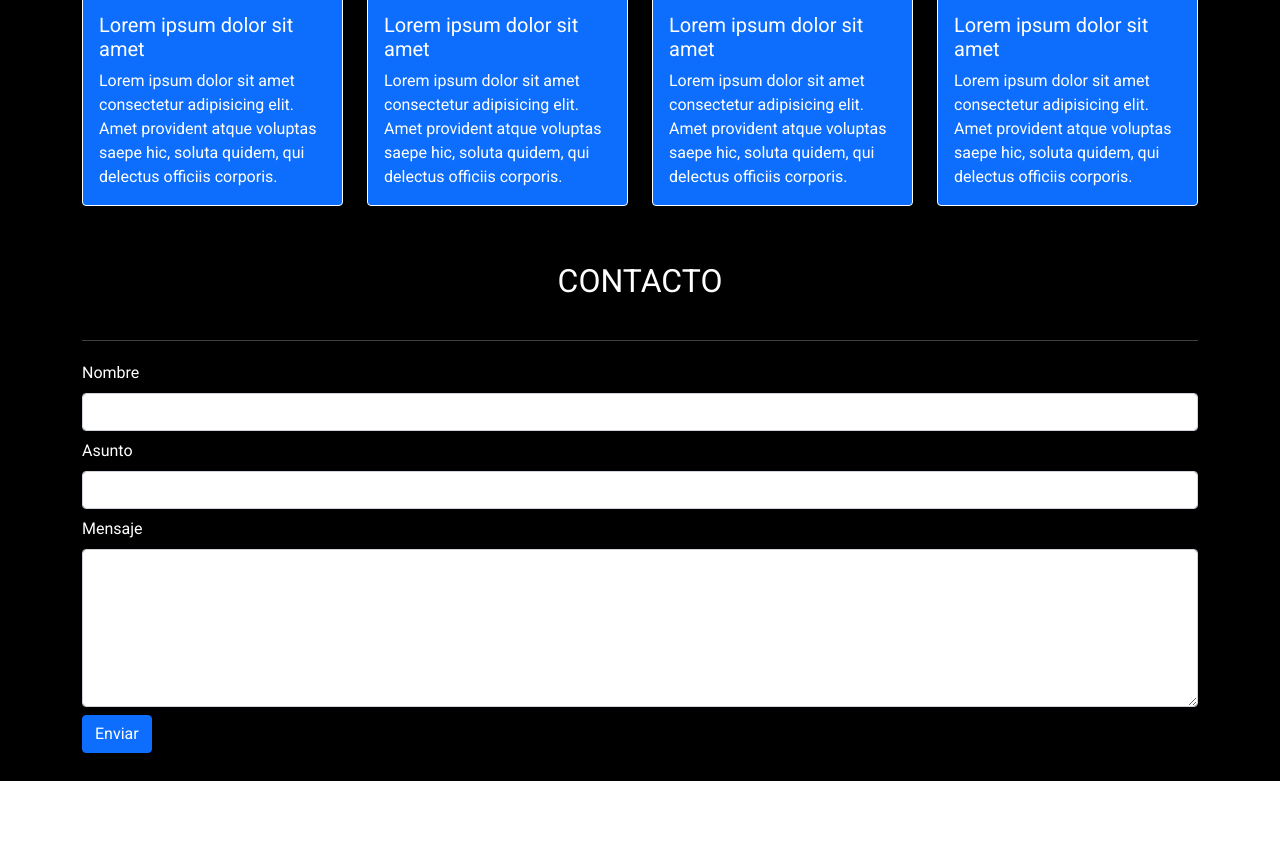
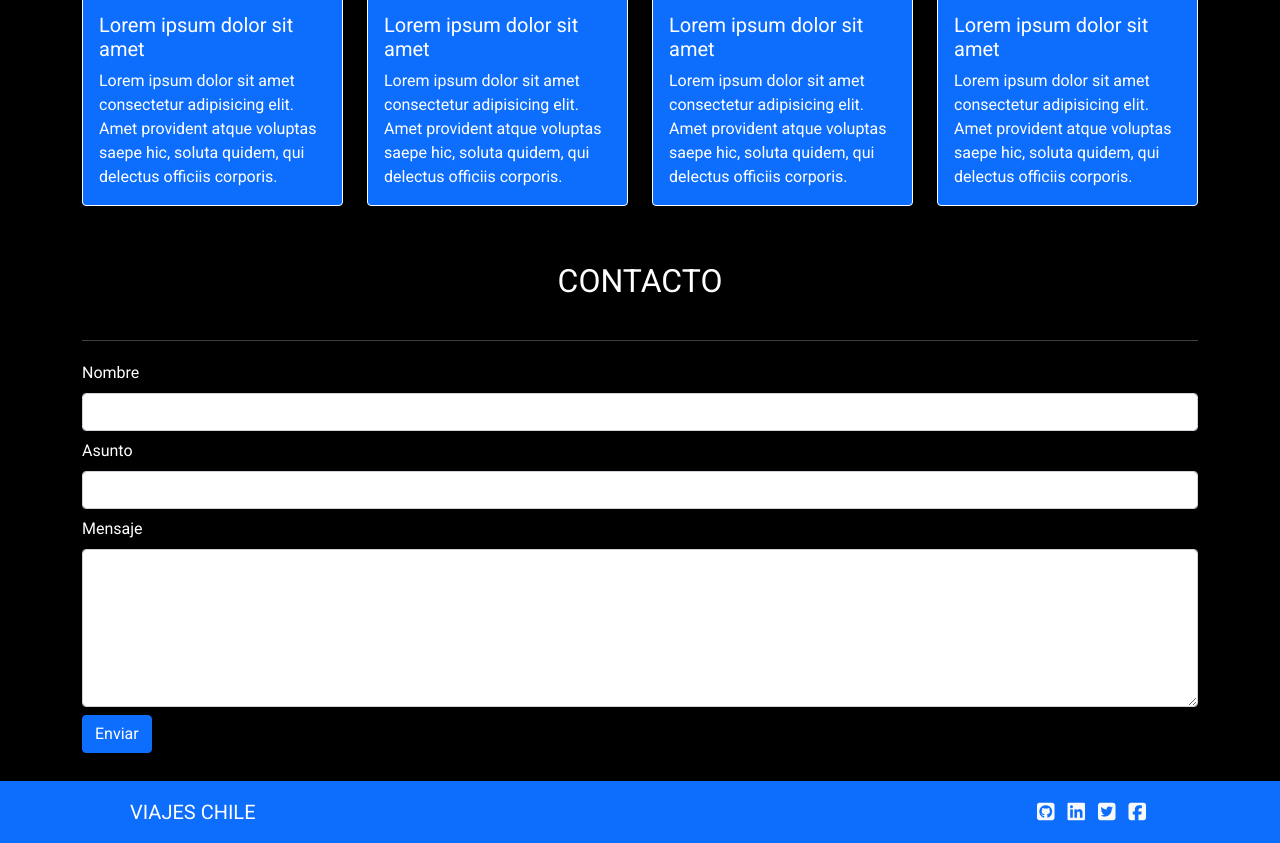
Before and after one commit to JohannaCorvalanG/Viajes_Chile, a plain HTML site: page index.html in a window 1280 px wide. Shown: the part 773-1616 px from the top of the page. Before the commit the page ends 1554 px from the top, so only its background shows below. Drawn offline with nearby package versions, Linux system fonts and the light colour scheme.

Commit message:
añado footer y arreglo el formato de index.html

```diff
--- a/index.html
+++ b/index.html
@@ -198,17 +198,34 @@
                     <input class="form-control my-1">
                     <label class="form-label my-1">Mensaje</label>
                     <textarea class="form-control my-1" rows="6"></textarea>
-                    <button type="button" class="btn btn-primary my-1" id="enviarCorreo" data-bs-toggle="tooltip" data-bs-placement="bottom" title="" data-bs-original-title="Presiona para enviar a tu correo">Enviar</button>
+                    <button type="button" class="btn btn-primary my-1" id="enviarCorreo" data-bs-toggle="tooltip"
+                        data-bs-placement="bottom" title=""
+                        data-bs-original-title="Presiona para enviar a tu correo">Enviar</button>
                 </form>
             </section>
         </div>
     </main>
+    <!-- Footer -->
+    <footer class="bg-primary">
+        <div class="container py-3 fs-5 d-flex justify-content-between">
+            <div class="ms-5">
+                VIAJES CHILE
+            </div>
+            <!-- Links -->
+            <div class="me-5">
+                <a class="link-light mx-1" href="https://github.com/"><i class="fab fa-github-square"></i></a>
+                <a class="link-light mx-1" href="https://cl.linkedin.com/"><i class="fab fa-linkedin"></i></a>
+                <a class="link-light mx-1" href="https://twitter.com/"><i class="fab fa-twitter-square"></i></a>
+                <a class="link-light mx-1" href="https://www.facebook.com/"><i class="fab fa-facebook-square"></i></a>
+            </div>
+        </div>
+    </footer>
     <!-- Bootstrap JS -->
     <script src="https://cdn.jsdelivr.net/npm/bootstrap@5.1.3/dist/js/bootstrap.bundle.min.js"
         integrity="sha384-ka7Sk0Gln4gmtz2MlQnikT1wXgYsOg+OMhuP+IlRH9sENBO0LRn5q+8nbTov4+1p"
         crossorigin="anonymous"></script>
     <!-- Enlazo javascript -->
     <script src="./assets/js/script.js"></script>
-</body>
+    </body>
 
 </html>
```
